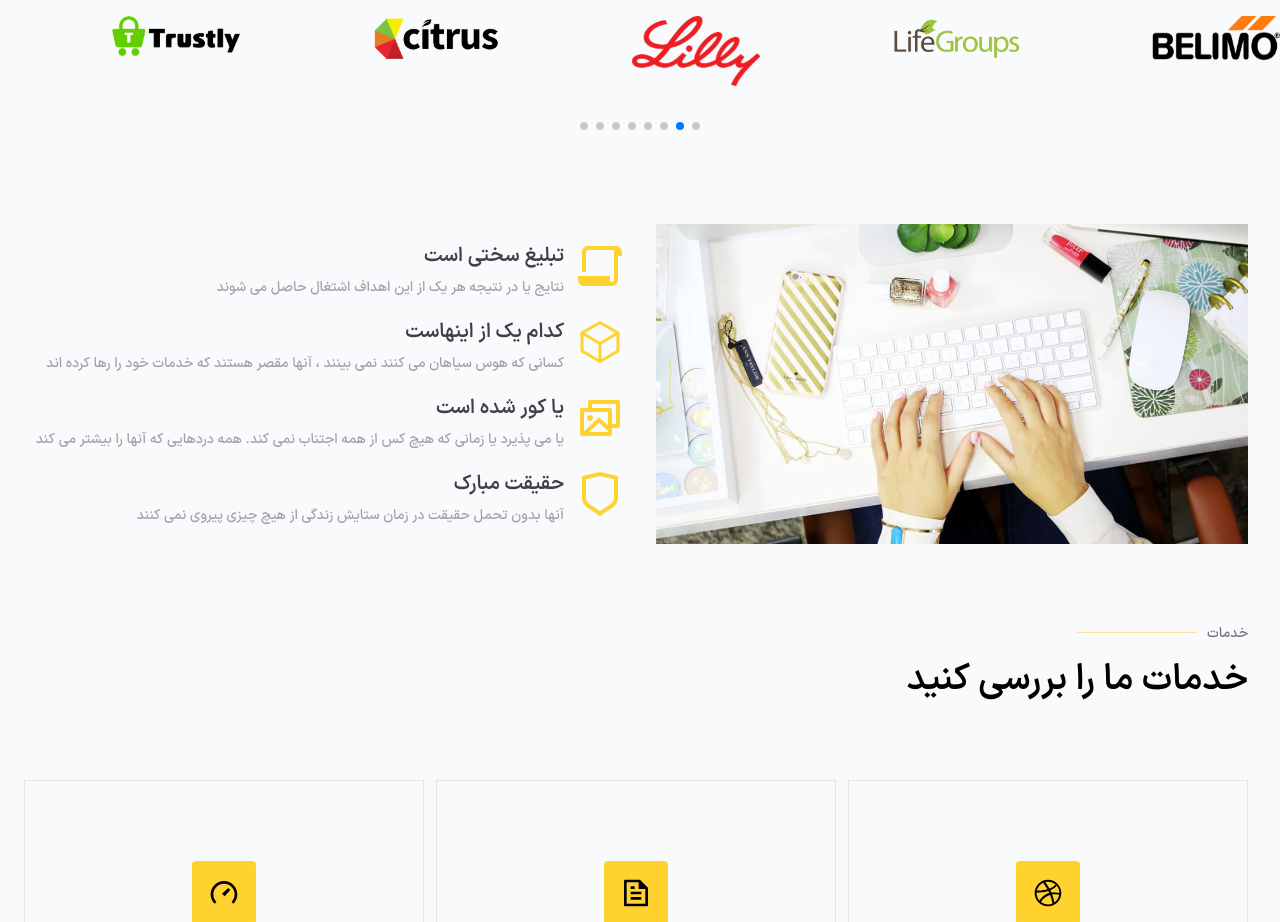
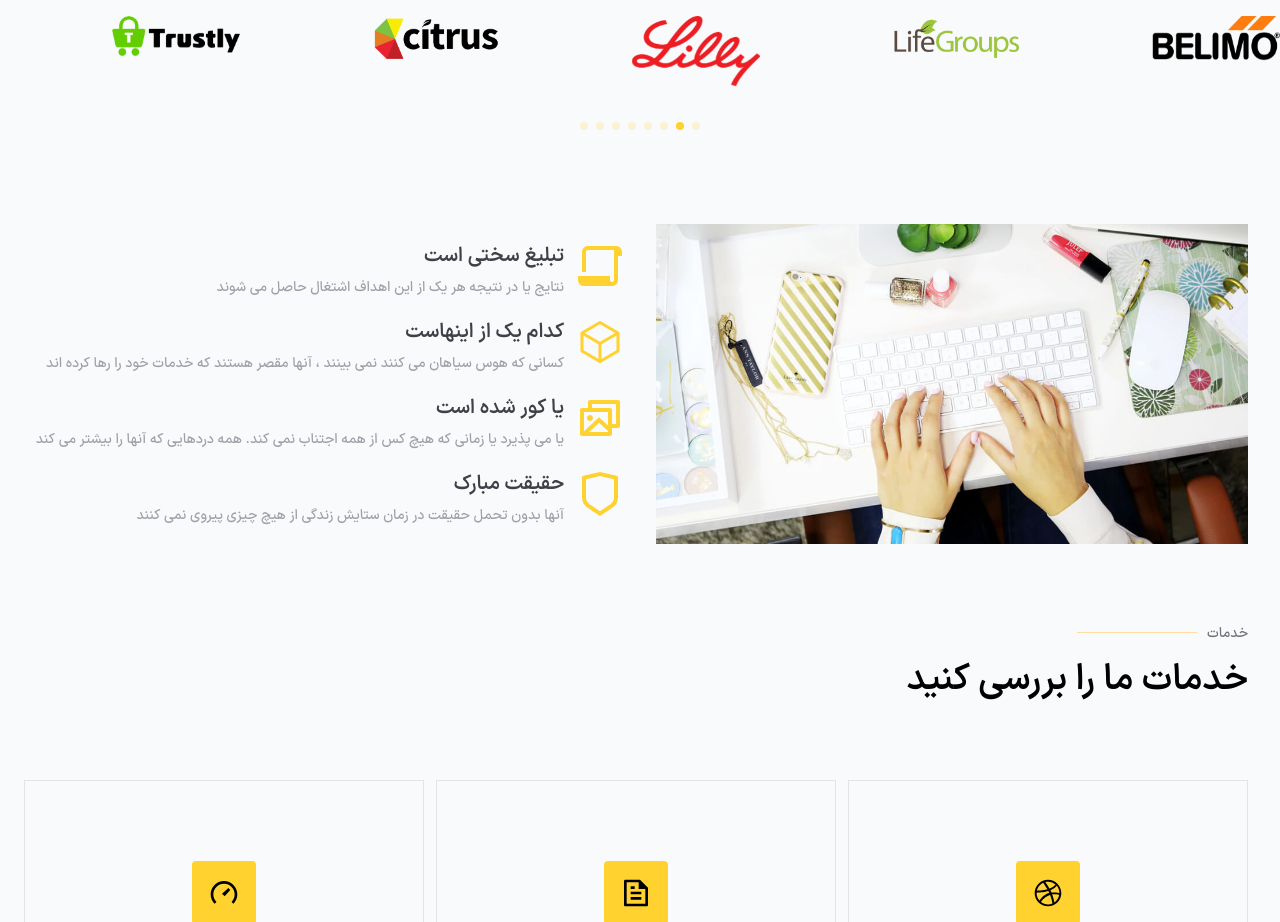
Before and after one commit to AMIR-AKL/kasuka_project, a React (Vite) app: page / in a window 1280 px wide. Shown: the part 1460-2382 px from the top of the page. Built offline with nearby package versions, Linux system fonts and the light colour scheme.

Commit message:
add custom style for scrollbar

```diff
--- a/src/index.css
+++ b/src/index.css
@@ -1,4 +1,13 @@
 @import "tailwindcss";
+@layer base {
+	* {
+		margin: 0;
+		padding: 0;
+		box-sizing: border-box;
+		scrollbar-width: thin;
+		scrollbar-color: #ffd230 #555657;
+	}
+}
 @utility container {
 	margin-inline: auto;
 	padding-inline: 2rem;
@@ -167,3 +176,7 @@
 @utility w-email {
 	width: calc(100% - 110px);
 }
+.swiper-pagination-bullet {
+	color: #ffd230 !important;
+	background-color: #ffd230 !important;
+}
```
Lines whose indentation alone changed are shown as unchanged.
